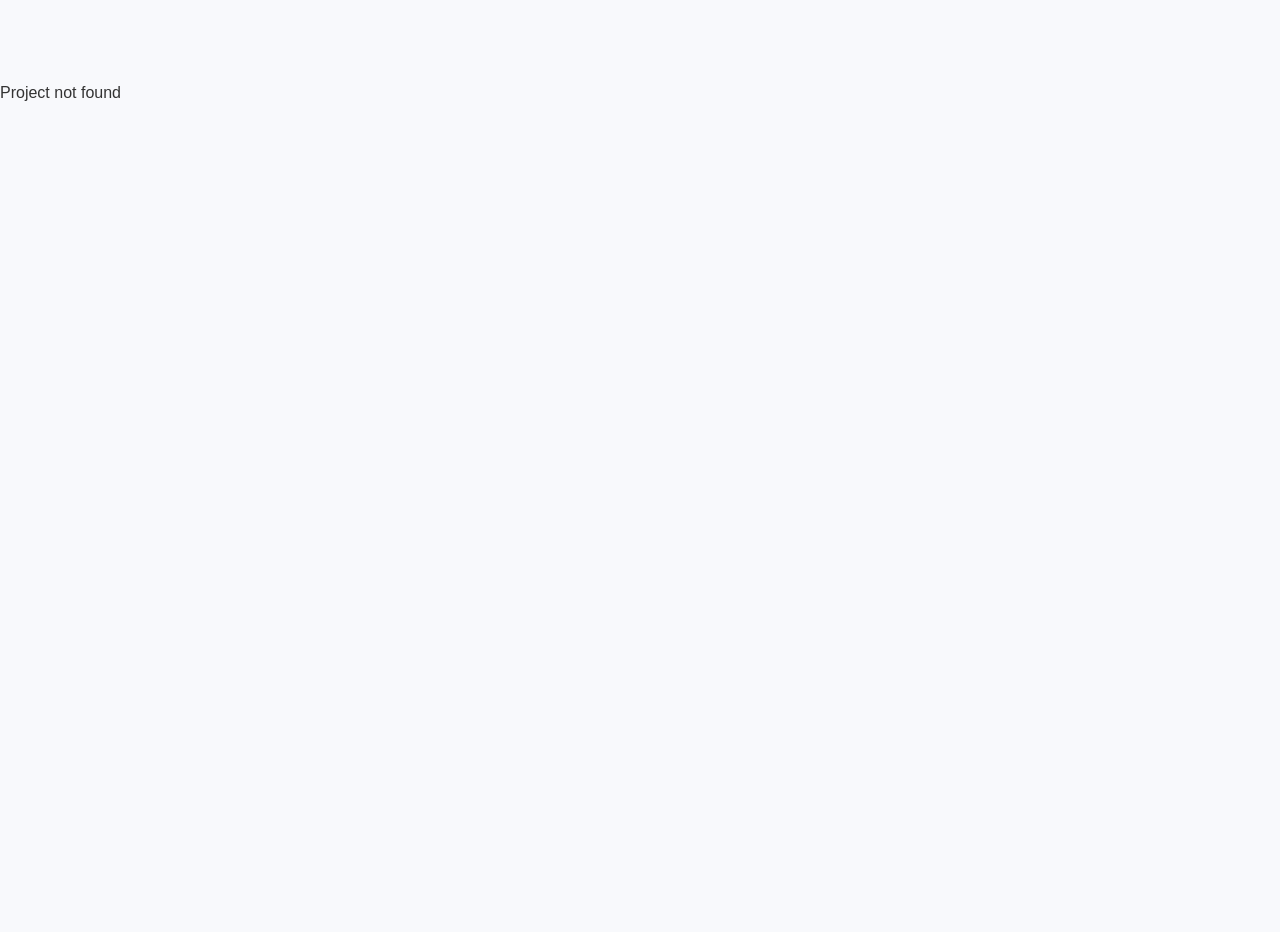
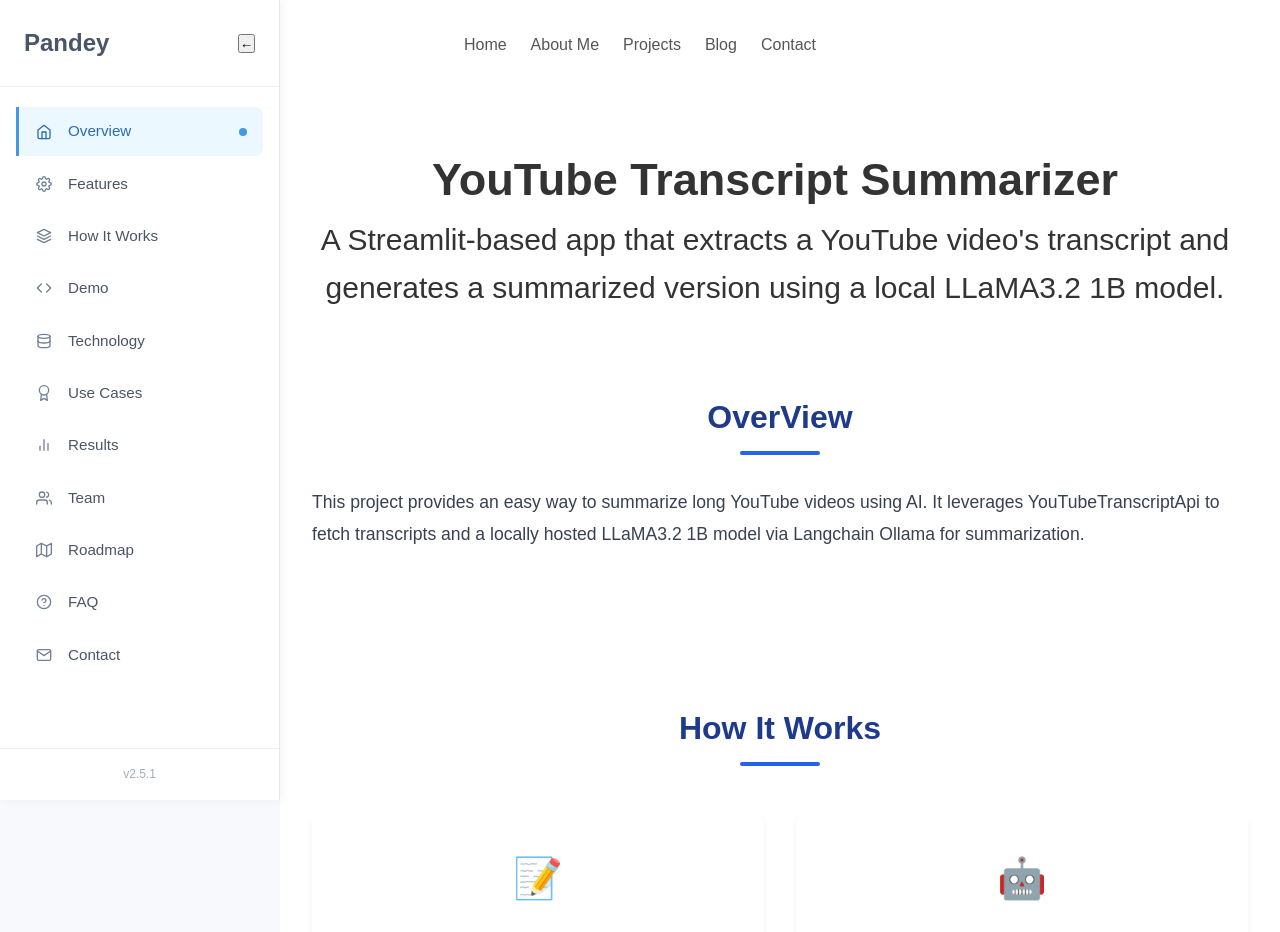
Before and after one commit to pande17827/protfolio_website, a React (Vite) app: page /projects/1 in a window 1280 px wide. Before the commit this address had no page. Shown: the top 932 px of the page. Before the commit the page ends 800 px from the top, so only its background shows below. Built offline with nearby package versions, Linux system fonts and the light colour scheme.

Commit message:
pushing all files

```diff
--- a/src/screens/project_screen/data/projectsData.js
+++ b/src/screens/project_screen/data/projectsData.js
@@ -1,6 +1,5 @@
 export const projects = [
-  // Previous projects (1-6)...
-  // //
+//  working project detail
   {
     // thumbnail: "https://images.unsplash.com/photo-1600880292203-757bb62b4baf?ixlib=rb-1.2.1&auto=format&fit=crop&w=500&q=60",
 
@@ -222,6 +221,185 @@ export const projects = [
 
   },
 
+  // first project:-yotube summary generator
+  {
+
+    // card details
+    id: 1,
+    title: "YouTube Transcript Summarizer",
+    description: "A Streamlit-based app that extracts a YouTube video's transcript and generates a summarized version using a local LLaMA3.2 1B model.",
+    status: "Completed",
+    color: "accent-purple",
+    priority: "low",
+    category: "AI Application",
+    progress: 100,
+    deadline: "2023-06-15",
+    tasksCompleted: 45,
+    totalTasks: 45,
+    completedMilestones: 5,
+    totalMilestones: 5,
+    bookmarked: true,
+    thumbnail: "https://images.unsplash.com/photo-1600880292203-757bb62b4baf?ixlib=rb-1.2.1&auto=format&fit=crop&w=500&q=60",
+    team: ["Myself"],
+
+    // detail report of the project
+    overview: "This project provides an easy way to summarize long YouTube videos using AI. It leverages YouTubeTranscriptApi to fetch transcripts and a locally hosted LLaMA3.2 1B model via Langchain Ollama for summarization.",
+    features : [
+          {
+            icon: "📝",
+            title: "Transcript Extraction",
+            description: "Automatically pulls transcripts from YouTube videos.",
+          },
+          {
+            icon: "🤖",
+            title: "AI-Powered Summarization",
+            description: "Summarizes transcripts using a local LLaMA3.2 model via Langchain."
+          },
+          {
+            icon: "📺",
+            title: "Visual Feedback",
+            description: "Displays video thumbnail for better user context."
+          }
+
+        ],
+
+    steps :[
+        {
+            title: "Extract YouTube Transcript",
+            description: "Uses `youtube_transcript_api` to fetch the transcript of a given YouTube video.",
+            icon: "🔍",
+            techniques: ["Transcript Aggregation"],
+            outputs: ["Transcript Text"]
+          },
+          {
+            title: "Summarize Transcript with AI",
+            description: "Sends transcript to a local LLaMA3.2 1B model to generate a structured summary.",
+            icon: "🧠",
+            models: ["LLaMA3.2 1B"],
+            techniques: ["Prompt Engineering", "Langchain Invocation"],
+            outputs: ["Textual Summary"]
+          },
+          {
+            title: "Display on Streamlit UI",
+            description: "Uses Streamlit to create a user-friendly interface for input and output.",
+            icon: "💻",
+            integration: "Streamlit"
+          }
+        ],
+      techStack : [
+        {
+            name: "Streamlit",
+            purpose: "Frontend UI rendering"
+          },
+          {
+            name: "youtube-transcript-api",
+            purpose: "Fetching YouTube video transcripts"
+          },
+          {
+            name: "Langchain",
+            purpose: "LLM framework integration",
+            modules: ["chat_models"],
+            version: "latest"
+          },
+          {
+            name: "Ollama",
+            purpose: "Running local LLMs like LLaMA",
+            nodes: "llama3.2:1b"
+          }
+        ],
+      datasets : [
+          { name: 'NONE', description: 'NO,dataset is used' },
+
+        ],
+
+        useCases : [
+          {
+      icon: "🎓",
+      title: "Educational Video Summarization",
+      description: "Helps students quickly understand video lectures.",
+      examples: ["Online courses", "Tutorials", "Recorded webinars"],
+      performance: {
+        sensitivity: "High",
+        specificity: "Moderate"
+      }
+    },
+    {
+      icon: "📰",
+      title: "Content Creation & Notes",
+      description: "Assists creators in quickly creating summaries and notes.",
+      examples: ["Blog writers", "Researchers", "Podcasters"],
+      performance: {
+        sensitivity: "High",
+        specificity: "High"
+      }
+    }
+        ],
+
+        performanceMetrics : [
+            {
+                metric: "Summary Accuracy",
+                value: "95%",
+                benchmark: "Human Evaluation",
+                hardware: "RTX 3050 4GB",
+                standards: "Readable, 250-word max"
+              }
+        ],
+
+        teamMembers : [
+            {
+                name: "Myself",
+                role: "AI Engineer",
+                bio: "Full-stack AI developer focusing on productivity-enhancing tools.",
+                photo: "https://yourdomain.com/your-photo.jpg",
+                credentials: ["Python", "Streamlit", "LLMs", "Langchain"],
+                social: {
+                  github: "https://github.com/yourusername",
+                  linkedin: "https://linkedin.com/in/yourprofile"
+                }
+              }
+        ],
+
+        milestones :[
+          {
+            quarter: "Q3 2024",
+            title: "Initial Release",
+            completed: true,
+            features: ["Transcript Extraction", "Basic UI", "Working Summary Output"]
+          },
+          {
+            quarter: "Q1 2025",
+            title: "Local LLM Integration",
+            completed: true,
+            features: ["Langchain + Ollama integration", "Streamlined prompt"]
+        },
+          {
+            quarter: "Q1 2025",
+            title: "Deployment",
+            completed: false,
+            features: ["Hosted locally", "User-tested"]
+          },
+        //
+        ],
+      faqs : [
+        {
+            question: "Does it work with all YouTube videos?",
+            answer: "It works with most videos that have subtitles enabled."
+          },
+          {
+            question: "Is the LLM hosted locally?",
+            answer: "Yes, the LLaMA3.2 1B model is run locally using Ollama."
+          }
+        ],
+
+
+
+
+
+
+  },
+
+
+
 
 
 
```
